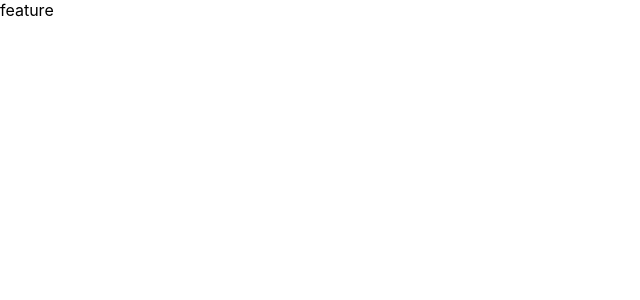
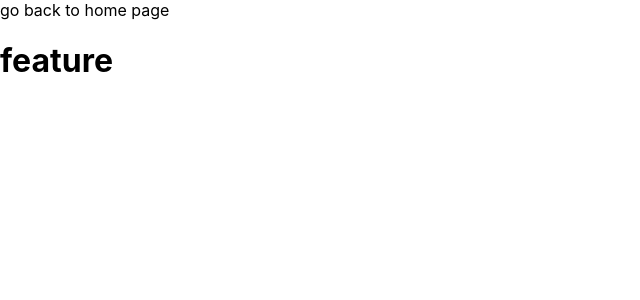
Before and after one commit to Sameedkhan25/next-learning, a Next.js app: page /feature in a window 1280 px wide. Shown: the top 300 px of the page, without its empty margins (0-640 px from the left). Built offline with nearby package versions, Linux system fonts and the light colour scheme.

Commit message:
navigation with Link

```diff
--- a/pages/docs/[...params].js
+++ b/pages/docs/[[...params]].js
@@ -28,3 +28,5 @@
 }
 
 export default Docs
+
+// use double brackets to catch /docs
--- a/pages/feature/index.js
+++ b/pages/feature/index.js
@@ -1,8 +1,16 @@
-import React from 'react'
+import Link from 'next/link'
 
 const feature = () => {
   return (
-    <div>feature</div>
+    <div>
+      <Link href='/'>
+      <a>go back to home page</a>
+      </Link>
+      <h1>
+        feature
+      </h1>
+
+    </div>
   )
 }
 
```
Also changed, not shown: pages/index.js (+8 -1 lines).
